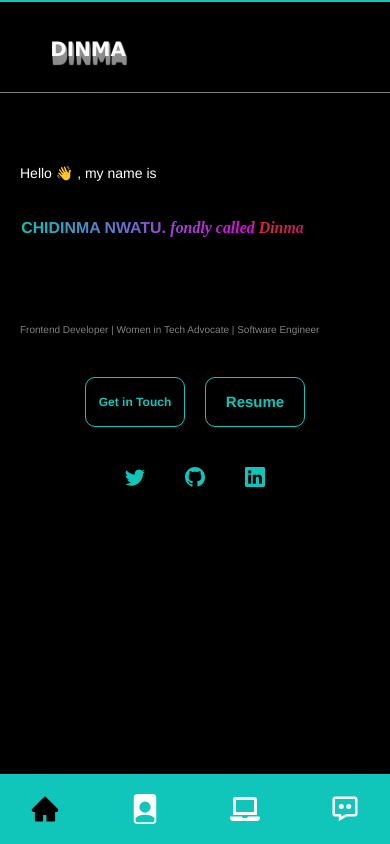
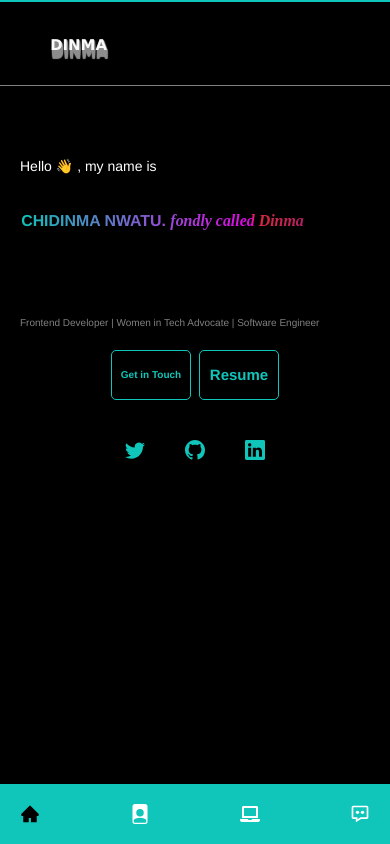
Before and after one commit to Simplystina/Dinma-Portfolio-site, a React (Create React App) app: page / in a window 390 px wide. Built offline with nearby package versions, Linux system fonts and the light colour scheme.

Commit message:
fixed responsiveness

```diff
--- a/src/Pages/Home.js
+++ b/src/Pages/Home.js
@@ -19,7 +19,7 @@ const Home = () => {
   return (
     <Box pos="relative" bg="black" h="100vh" overflowX="hidden" overflowY="scroll" >
         <Flex p={["30px 50px", "30px 30px", "30px 80px"]} justifyContent="space-between" borderBottom="1px solid grey" borderTop="2px solid #10c6bb">
-            <Text data-aos="zoom-in-up" data-aos-duration="3000" fontSize={20} className="name_icon">Dinma</Text>
+            <Text data-aos="zoom-in-up" data-aos-duration="3000" fontSize={[15,20]} className="name_icon">Dinma</Text>
             <HStack className='nav_link_container' display={["none", "Flex"]} data-aos="fade-left" color="#10c6bb" fontSize={[14, 16, 20]} fontWeight="500" spacing={[10,10, 10, 20]}>
                 <NavLink className="nav_link" to="/" style={({ isActive }) => ({ borderBottom: isActive? "1px solid white" :"none", color: isActive? "white": "#10c6bb"})}>
                     <Text>Home</Text>
@@ -33,7 +33,7 @@ const Home = () => {
         <Box  mb="100px">
             <Outlet/>
         </Box>
-        <Flex className='footer_navbar' display={["flex", "none"]} pos="fixed" bottom={0} w="100%" p={["20px 30px","20px 50px","20px 80px"]} fontWeight="900" fontSize={[30,30]} bg="#10c6bb" justifyContent="space-between">
+        <Flex className='footer_navbar' display={["flex", "none"]} pos="fixed" bottom={0} w="100%" p={["20px 20px","20px 50px","20px 80px"]} fontWeight="900" fontSize={[20, 30]} bg="#10c6bb" justifyContent="space-between">
             <NavLink style={({ isActive }) => ({ color: isActive? "black": "white"})} to="/"><AiFillHome/></NavLink>
             <NavLink style={({ isActive }) => ({ color: isActive? "black": "white"})} to="about"><BsFillFilePersonFill/></NavLink>
             <NavLink style={({ isActive }) => ({ color: isActive? "black": "white"})} to="project"><FaLaptop/></NavLink>
--- a/src/components/About.js
+++ b/src/components/About.js
@@ -14,7 +14,7 @@ import pic from "../images/Pic.jpg"
 const About = () => {
   return (
     <Box mt="20px">
-        <Text textAlign="center" fontSize="30px" fontWeight="500" color="#10c6bb">About me</Text>
+        <Text textAlign="center" fontSize={[20, 25, 30]} fontWeight="500" color="#10c6bb">About me</Text>
         <Flex m={["20px 30px", "20px 50px",null,"20px 100px"]} justifyContent="space-between" flexDir={["column", null,"row", "row"]}>
             <Box  data-aos-easing="ease-out-cubic" data-aos-duration="1000"   boxShadow="rgba(0, 0, 0, 0.25) 0px 54px 55px, rgba(0, 0, 0, 0.12) 0px -12px 30px, rgba(0, 0, 0, 0.12) 0px 4px 6px, rgba(0, 0, 0, 0.17) 0px 12px 13px, rgba(0, 0, 0, 0.09) 0px -3px 5px"  borderRadius={10} h="400px" w={["100%", null, "35%"]}>
                 <Img w="100%" borderRadius={10} h="100%" objectFit="cover" src={pic} alt="my_picture"/>
--- a/src/components/HomePage.js
+++ b/src/components/HomePage.js
@@ -74,7 +74,9 @@ const HomePage = () => {
         }
 
 
-
+        document.addEventListener("DOMContentLoaded", function(event) {
+            console.log("DOM fully loaded and parsed");
+        });
 
 
   return (
@@ -85,9 +87,9 @@ const HomePage = () => {
                 <span class="wrap"></span>
             </Text>
             <Text fontSize={[10, 12, 14]} textAlign={["left","center"]} color="grey" >Frontend Developer | Women in Tech Advocate | Software Engineer</Text>
-            <HStack m="40px 0 30px 0" spacing={[5,10]} justify="center">
-                <Button fontSize={[12, 14,16]} data-aos="fade-up-right" data-aos-duration="1000"  onClick={openMail} borderRadius={10} w={["100px", "150px", "200px"]} h="50px" bg="transparent"  border="1px solid #10c6bb" color="#10c6bb">Get in Touch</Button>
-                <a fontSize={[12, 14,16]} data-aos="fade-up-left" data-aos-duration="1000"  target="_blank"  href="https://drive.google.com/file/d/14iTdeZDSTgQG0t0urYgRRkUVngqquAvb/view?usp=sharing"><Button borderRadius={10}  w={["100px", "150px", "200px"]}  h="50px" fontSize="15px" bg="transparent"  border="1px solid #10c6bb" color="#10c6bb">Resume</Button></a>
+            <HStack m={["20px 0 10px 0","40px 0 30px 0"]} spacing={[2,5,10]} justify="center">
+                <Button fontSize={[10, 12, 14,16]} data-aos="fade-up-right" data-aos-duration="1000"  onClick={openMail} borderRadius={[5, 10]} w={["80px","100px", "150px", "200px"]} h="50px" bg="transparent"  border="1px solid #10c6bb" color="#10c6bb">Get in Touch</Button>
+                <a fontSize={[10, 12, 14,16]} data-aos="fade-up-left" data-aos-duration="1000"  target="_blank"  href="https://drive.google.com/file/d/14iTdeZDSTgQG0t0urYgRRkUVngqquAvb/view?usp=sharing"><Button borderRadius={[5,10]}  w={["80px","100px", "150px", "200px"]}  h="50px" fontSize="15px" bg="transparent"  border="1px solid #10c6bb" color="#10c6bb">Resume</Button></a>
             </HStack>
             <HStack   m={[10, 20]} spacing={10} fontSize={[20,30]} justify="center" color="#10c6bb">
                 <a href="https://twitter.com/chidinmaCode"><BsTwitter/></a>
--- a/src/index.css
+++ b/src/index.css
@@ -84,3 +84,9 @@ span {
     display: flex !important;
    }
 }
+
+@media screen and (max-width:260px) {
+  .footer_navbar{
+    font-size: 16px !important;
+  }
+}
```
Also changed, not shown: 2 other files (tests, documents, lock files or other folders).
